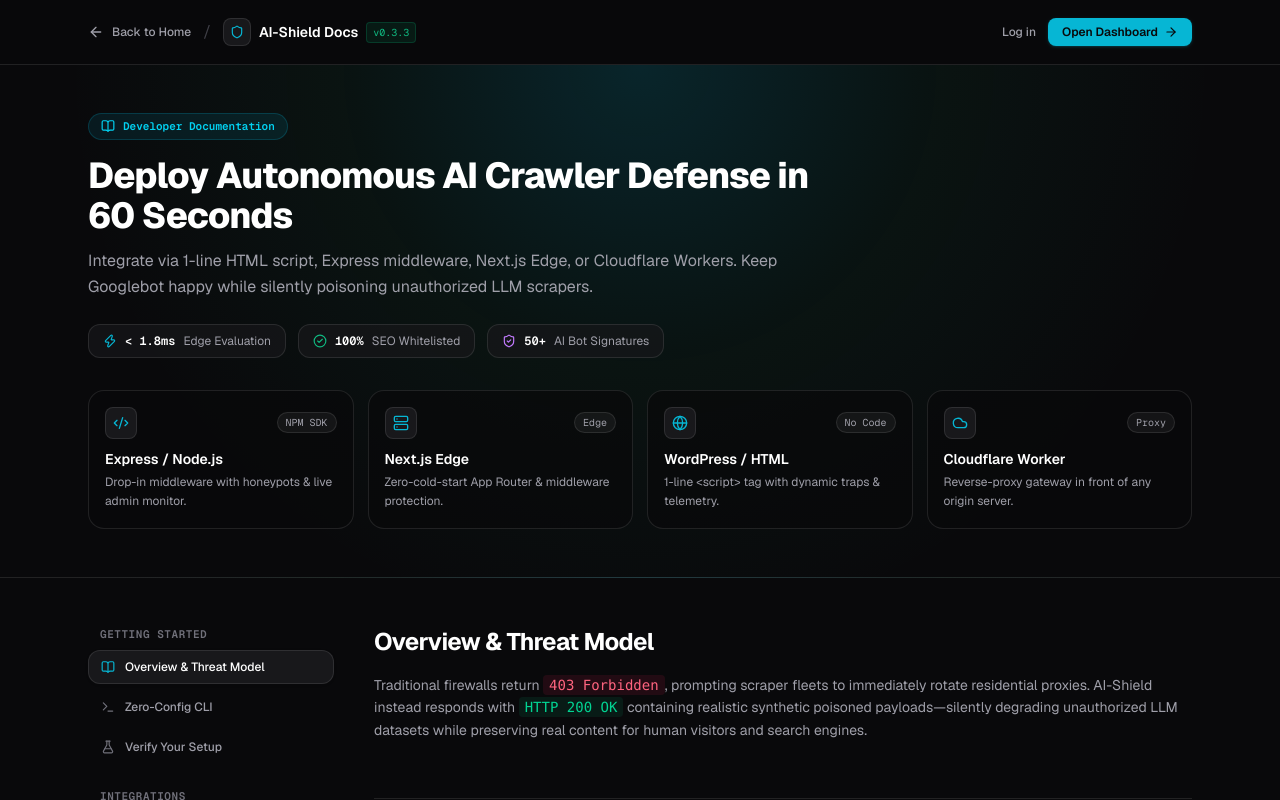
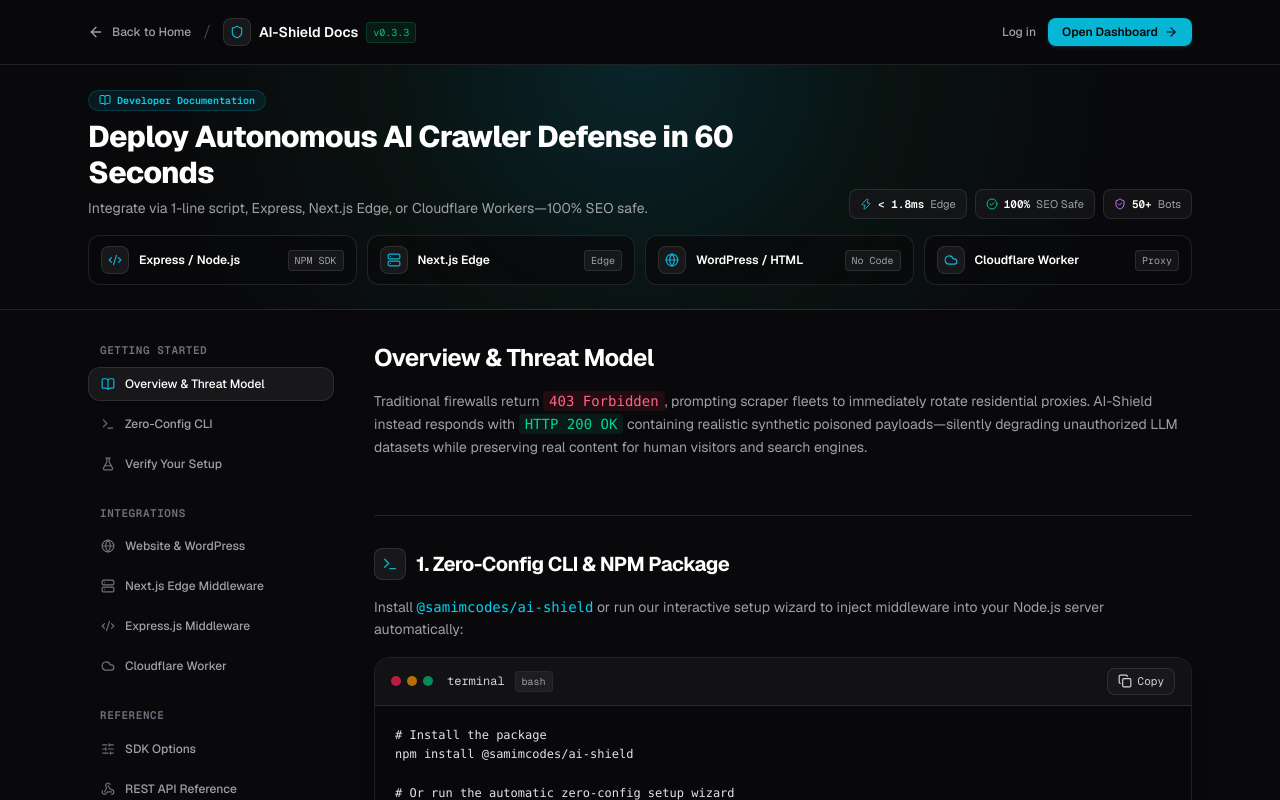
Before and after one commit to samimcodes/AI-Shield, a Next.js app in the folder website/: page /docs in a window 1280 px wide. Shown: the top 800 px of the page. Built offline with nearby package versions, Linux system fonts and the light colour scheme.

Commit message:
style(docs): make hero banner and quickstart strip compact above the fold

```diff
--- a/website/app/docs/page.tsx
+++ b/website/app/docs/page.tsx
@@ -390,43 +390,45 @@ app.listen(3000);`;
         </div>
       </header>
 
-      {/* Docs Hero Banner */}
-      <div className="border-b border-white/10 bg-grid-pattern radial-spotlight py-12">
+      {/* Compact Docs Hero Banner */}
+      <div className="border-b border-white/10 bg-grid-pattern radial-spotlight py-5 sm:py-6">
         <div className="mx-auto max-w-6xl px-4 sm:px-6">
-          <div className="max-w-3xl">
-            <div className="inline-flex items-center gap-2 rounded-full border border-cyan-500/20 bg-cyan-500/10 px-3 py-1 text-[11px] font-mono font-semibold text-cyan-400 mb-4">
-              <BookOpen className="h-3.5 w-3.5" />
-              <span>Developer Documentation</span>
+          <div className="flex flex-col lg:flex-row lg:items-end lg:justify-between gap-4">
+            <div className="max-w-2xl">
+              <div className="inline-flex items-center gap-1.5 rounded-full border border-cyan-500/20 bg-cyan-500/10 px-2.5 py-0.5 text-[10px] font-mono font-semibold text-cyan-400 mb-2">
+                <BookOpen className="h-3 w-3" />
+                <span>Developer Documentation</span>
+              </div>
+              <h1 className="text-2xl sm:text-3xl font-extrabold text-white tracking-tight">
+                Deploy Autonomous AI Crawler Defense in 60 Seconds
+              </h1>
+              <p className="mt-1.5 text-xs sm:text-sm text-zinc-400 leading-relaxed">
+                Integrate via 1-line script, Express, Next.js Edge, or Cloudflare Workers—100% SEO safe.
+              </p>
             </div>
-            <h1 className="text-3xl sm:text-4xl font-extrabold text-white tracking-tight">
-              Deploy Autonomous AI Crawler Defense in 60 Seconds
-            </h1>
-            <p className="mt-3 text-sm sm:text-base text-zinc-400 leading-relaxed">
-              Integrate via 1-line HTML script, Express middleware, Next.js Edge, or Cloudflare Workers. Keep Googlebot happy while silently poisoning unauthorized LLM scrapers.
-            </p>
 
-            {/* Quick Stat Pills */}
-            <div className="mt-6 flex flex-wrap gap-3">
-              <div className="inline-flex items-center gap-2 rounded-xl border border-white/10 bg-zinc-900/70 px-3.5 py-2 text-xs">
-                <Zap className="h-3.5 w-3.5 text-[#06B6D4]" />
+            {/* Compact Quick Stat Pills */}
+            <div className="flex flex-wrap gap-2 shrink-0">
+              <div className="inline-flex items-center gap-1.5 rounded-lg border border-white/10 bg-zinc-900/70 px-2.5 py-1.5 text-[11px]">
+                <Zap className="h-3 w-3 text-[#06B6D4]" />
                 <span className="font-mono text-white font-semibold">&lt; 1.8ms</span>
-                <span className="text-zinc-400">Edge Evaluation</span>
+                <span className="text-zinc-400">Edge</span>
               </div>
-              <div className="inline-flex items-center gap-2 rounded-xl border border-white/10 bg-zinc-900/70 px-3.5 py-2 text-xs">
-                <CheckCircle2 className="h-3.5 w-3.5 text-[#10B981]" />
+              <div className="inline-flex items-center gap-1.5 rounded-lg border border-white/10 bg-zinc-900/70 px-2.5 py-1.5 text-[11px]">
+                <CheckCircle2 className="h-3 w-3 text-[#10B981]" />
                 <span className="font-mono text-white font-semibold">100%</span>
-                <span className="text-zinc-400">SEO Whitelisted</span>
+                <span className="text-zinc-400">SEO Safe</span>
               </div>
-              <div className="inline-flex items-center gap-2 rounded-xl border border-white/10 bg-zinc-900/70 px-3.5 py-2 text-xs">
-                <ShieldCheck className="h-3.5 w-3.5 text-purple-400" />
+              <div className="inline-flex items-center gap-1.5 rounded-lg border border-white/10 bg-zinc-900/70 px-2.5 py-1.5 text-[11px]">
+                <ShieldCheck className="h-3 w-3 text-purple-400" />
                 <span className="font-mono text-white font-semibold">50+</span>
-                <span className="text-zinc-400">AI Bot Signatures</span>
+                <span className="text-zinc-400">Bots</span>
               </div>
             </div>
           </div>
 
-          {/* 30-Second Quickstart Cards */}
-          <div className="mt-8 grid grid-cols-1 sm:grid-cols-2 lg:grid-cols-4 gap-3.5">
+          {/* Compact Quickstart Selector Strip */}
+          <div className="mt-4 grid grid-cols-2 lg:grid-cols-4 gap-2.5">
             {QUICKSTART_CARDS.map((card) => {
               const Icon = card.icon;
               return (
@@ -434,20 +436,19 @@ app.listen(3000);`;
                   key={card.id}
                   href={`#${card.id}`}
                   onClick={() => setActiveNav(card.id)}
-                  className="group rounded-2xl border border-white/10 bg-zinc-950/70 hover:bg-zinc-900/90 hover:border-cyan-500/40 p-4 transition-all"
+                  className="group flex items-center justify-between gap-2 rounded-xl border border-white/10 bg-zinc-950/70 hover:bg-zinc-900/90 hover:border-cyan-500/40 px-3 py-2.5 transition-all"
                 >
-                  <div className="flex items-center justify-between mb-2.5">
-                    <div className="h-8 w-8 rounded-lg bg-zinc-900 border border-white/10 flex items-center justify-center group-hover:border-cyan-500/30">
-                      <Icon className="h-4 w-4 text-[#06B6D4]" />
+                  <div className="flex items-center gap-2.5 min-w-0">
+                    <div className="h-7 w-7 shrink-0 rounded-lg bg-zinc-900 border border-white/10 flex items-center justify-center group-hover:border-cyan-500/30">
+                      <Icon className="h-3.5 w-3.5 text-[#06B6D4]" />
                     </div>
-                    <span className="px-2 py-0.5 rounded-full text-[10px] font-mono bg-white/5 text-zinc-400 border border-white/10">
-                      {card.badge}
+                    <span className="text-xs font-semibold text-white group-hover:text-cyan-300 transition-colors truncate">
+                      {card.title}
                     </span>
                   </div>
-                  <div className="text-sm font-semibold text-white group-hover:text-cyan-300 transition-colors">
-                    {card.title}
-                  </div>
-                  <p className="mt-1 text-xs text-zinc-400 leading-relaxed">{card.desc}</p>
+                  <span className="shrink-0 px-1.5 py-0.5 rounded text-[10px] font-mono bg-white/5 text-zinc-400 border border-white/10">
+                    {card.badge}
+                  </span>
                 </a>
               );
             })}
@@ -456,7 +457,7 @@ app.listen(3000);`;
       </div>
 
       {/* Main Docs Grid */}
-      <main className="flex-1 mx-auto max-w-6xl w-full px-4 sm:px-6 py-12">
+      <main className="flex-1 mx-auto max-w-6xl w-full px-4 sm:px-6 py-7 sm:py-8">
         {/* Mobile Quick Jump Pills */}
         <div className="md:hidden flex items-center gap-2 overflow-x-auto pb-4 mb-6 border-b border-white/10">
           {ALL_NAV_ITEMS.map((item) => (
```
